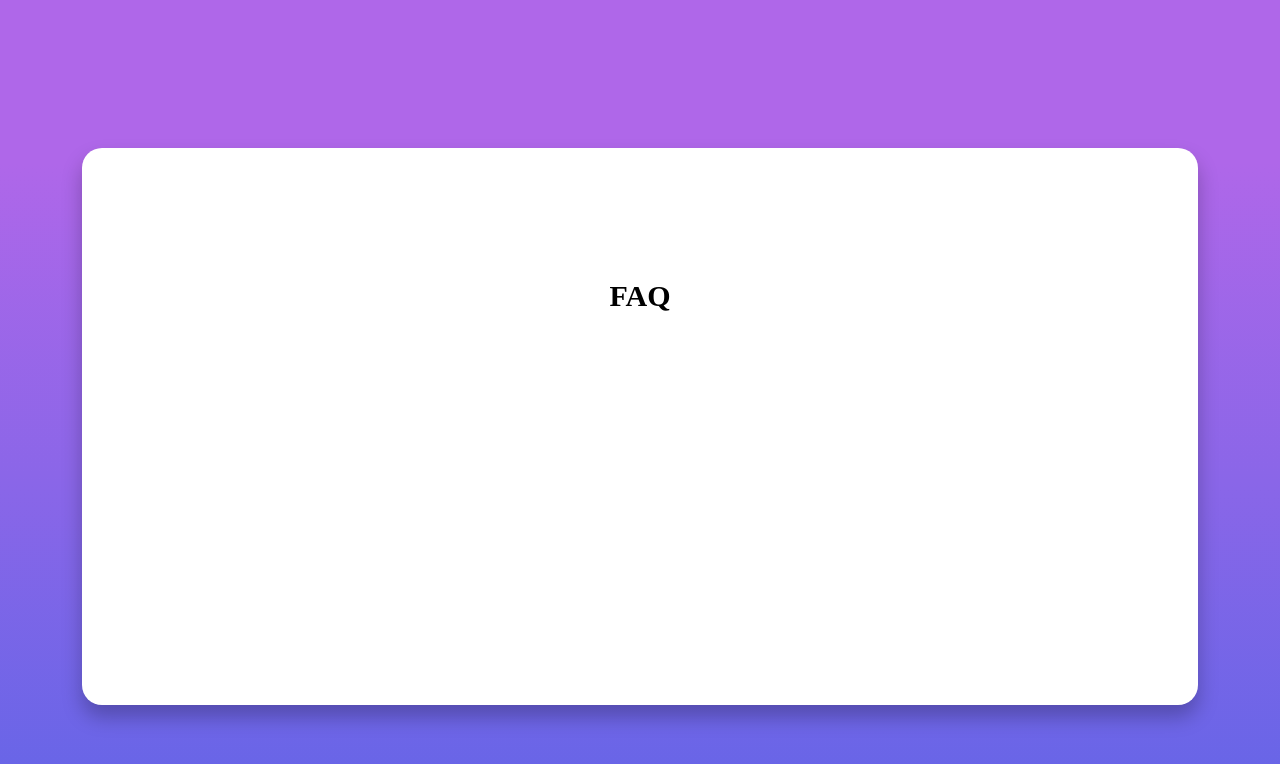
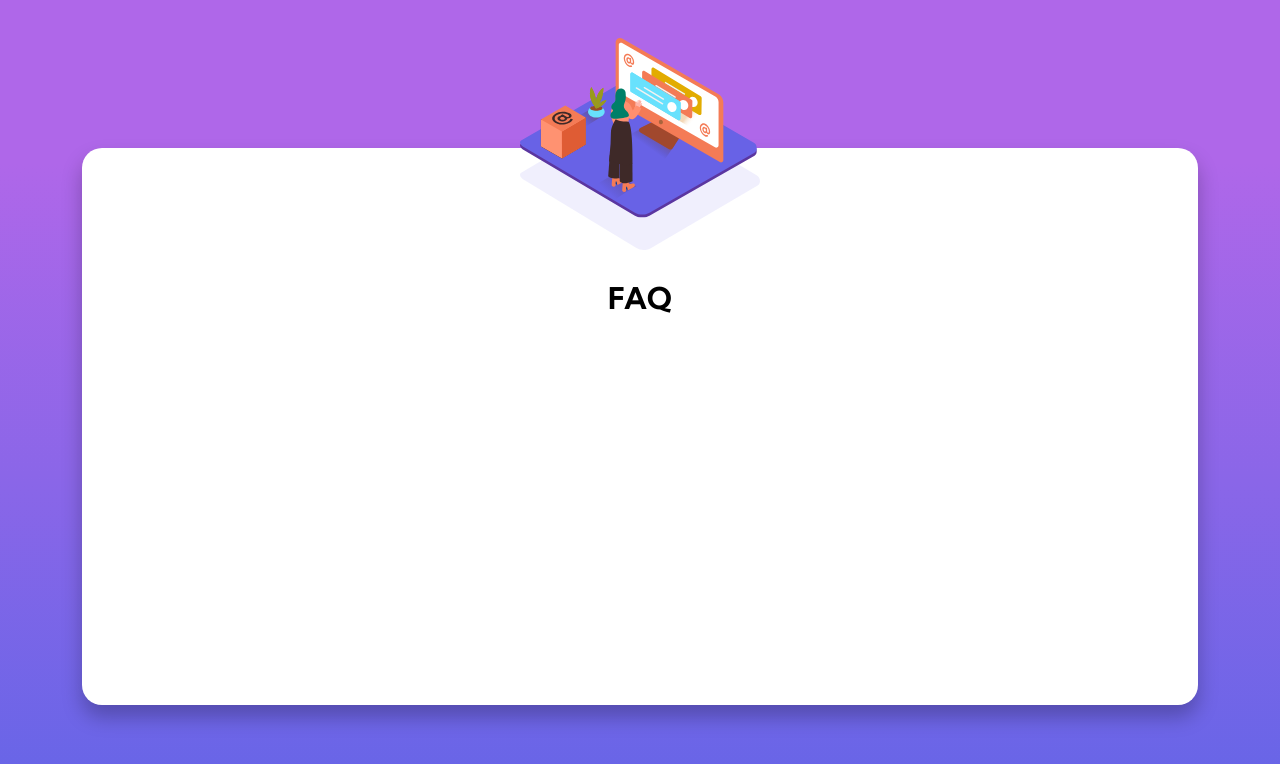
Before and after one commit to JCDMeira/13-faq, a React (Create React App) app: page / in a window 1280 px wide. Shown: the top 764 px of the page. Built offline with nearby package versions, Linux system fonts and the light colour scheme.

Commit message:
Add: img and faq content

```diff
--- a/public/index.html
+++ b/public/index.html
@@ -33,7 +33,7 @@
 
     <link rel="manifest" href="%PUBLIC_URL%/manifest.json" />
 
-    <title>Single price</title>
+    <title>FAQ-accordion</title>
   </head>
   <body>
     <noscript>You need to enable JavaScript to run this app.</noscript>
--- a/src/App.jsx
+++ b/src/App.jsx
@@ -1,5 +1,8 @@
 import { Conteiner, Content, GlobalStyle } from './global.js';
 import React from 'react';
+
+// # mobile images
+import mobileIllustration from './assets/images/img-mobile.svg';
 
 function App() {
   return (
@@ -7,7 +10,16 @@ function App() {
       <GlobalStyle />
       <Conteiner>
         <Content>
-          <h1>FAQ</h1>
+          <div>
+            <img
+              src={mobileIllustration}
+              alt="illustration - Woman looking at a screen"
+              className="mobile-illustration"
+            />
+          </div>
+          <div className="faqContet">
+            <h1>FAQ</h1>
+          </div>
         </Content>
       </Conteiner>
     </>
--- a/src/global.js
+++ b/src/global.js
@@ -1,6 +1,25 @@
 import styled, { createGlobalStyle } from 'styled-components';
 
 export const GlobalStyle = createGlobalStyle`
+:root{
+   // text - primary
+    --desaturated-blue: hsl(238, 29%, 16%);
+    --soft-red: hsl(14, 88%, 65%);
+
+    // text - neutral
+    --very-dark-grayish-blue: hsl(237, 12%, 33%);
+    --dark-grayish-blue:  hsl(240, 6%, 50%);
+
+    // background gradient
+    --soft-violet: hsl(273, 75%, 66%);
+    --soft-blue: hsl(240, 73%, 65%);
+    --darker-blue: hsl(260, 73%, 45%);
+    --white: #FFF;
+
+    // dividers
+    --light-grayish-blue: hsl(240, 5%, 91%);
+}
+
 *{
   padding: 0;
   margin: 0;
@@ -9,7 +28,7 @@ export const GlobalStyle = createGlobalStyle`
 
 html{
   font-size: 62.5%;
-  font-family: 'Kumbh Sans';
+  font-family: 'Kumbh Sans', sans-serif;
 }
 `;
 
@@ -29,19 +48,22 @@ export const Content = styled.div`
   background: #fff;
   box-shadow: 0px 12px 20px rgba(0, 0, 0, 0.25);
 
-  padding-top: 13rem;
-
   display: flex;
   flex-direction: column;
   align-items: center;
 
-  h1 {
-    font-family: 'kumhb Sams';
-    font-style: normal;
-    font-weight: 700;
-    font-size: 3rem;
-    line-height: 3.6rem;
+  .mobile-illustration {
+    margin-top: -11rem;
+    margin-bottom: 2.7rem;
+  }
 
-    color: #000000;
+  .faqContet {
+    h1 {
+      font-weight: 700;
+      font-size: 3rem;
+      line-height: 3.6rem;
+
+      color: #000000;
+    }
   }
 `;
```
Also changed, not shown: src/faqs.js (added, +22 -0 lines), src/components/Accordion/index.jsx (added), src/components/Accordion/style.js (added), src/components/FaqContent/index.jsx (added), src/components/FaqContent/style.js (added).
